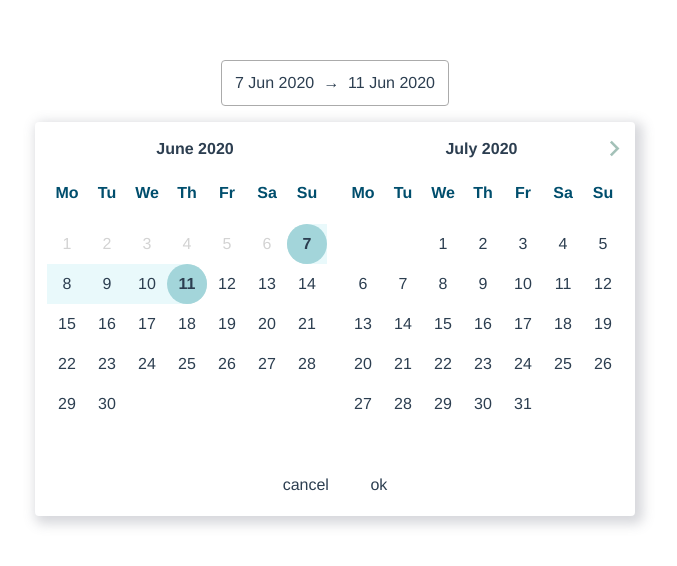
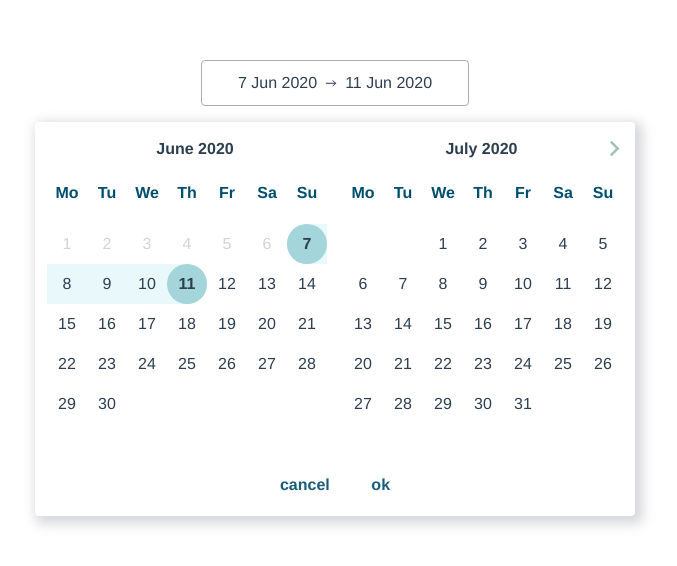
Before and after one commit to irosgrim/date-picker, a Vue app: page / in a window 1280 px wide. Shown: the top 566 px of the page, without its empty margins (305-982 px from the left). Built offline with nearby package versions, Linux system fonts and the light colour scheme.

Commit message:
fix some styling

```diff
--- a/src/App.vue
+++ b/src/App.vue
@@ -1,12 +1,14 @@
 <template>
     <div id="app">
         <div
-            class="date-button"
+            class="date-picker-toggle-btn cursor-pointer"
             @click="() => showDatePicker = !showDatePicker"
             ref="date-picker-toggle-button"
         >
             <div>{{formatDate(startDate)}}</div>
-            <div v-if="endDate">&rightarrow;</div>
+            <div v-if="endDate" class="date-interval-separator">
+                <img src="@/components/datePicker/icons/arrow.svg" alt="">
+            </div>
             <div>
                 <div v-if="endDate">{{formatDate(endDate)}}</div>
             </div>
@@ -104,6 +106,7 @@ export default class App extends Vue {
 </script>
 
 <style lang="scss">
+
     #app {
         font-family: Avenir, Helvetica, Arial, sans-serif;
         -webkit-font-smoothing: antialiased;
@@ -112,39 +115,49 @@ export default class App extends Vue {
         color: #2c3e50;
         margin-top: 60px;
     }
-    .date-button {
-        max-width: 200px;
+
+    .date-picker-toggle-btn {
+        min-width: 200px;
+        max-width: 240px;
         display: flex;
-        justify-content: space-between;
+        justify-content: center;
         align-items: center;
-        text-align: left;
         border: 1px solid #ababab;
         padding: 0.8rem;
         border-radius: 4px;
         margin: 0 auto;
-        cursor: pointer;
+        .date-interval-separator {
+            height: 16px;
+            width: 20px;
+            margin: 0 4px;
+            img {
+                width: 100%;
+                height: 100%;
             }
+        }
+    }
+
     .date-picker-container {
         margin: 1rem auto;
         box-shadow: 4px 4px 12px 4px rgba(95, 101, 114, 0.25);
         border-radius: 4px;
         max-width: 600px;
-    }
-
         .btns-container {
             display: flex;
             justify-content: center;
             align-items: center;
             padding-bottom: 1rem;
-    }
-
             .btn {
                 padding: 0.4rem 0.8rem;
-        border-radius: 3px;
+                color: #195d7a;
+                font-weight: bold;
                 margin: 0 0.5rem;
+            }
+        }
     }
 
     .cursor-pointer {
         cursor: pointer;
     }
+
 </style>
--- a/src/components/datePicker/DatePicker.vue
+++ b/src/components/datePicker/DatePicker.vue
@@ -9,7 +9,7 @@
                             @click="goToPreviousMonth()"
                             class="arrow-icon"
                         >
-                            <img src="././icons/arrow.svg" alt class="flip-horizontally" />
+                            <img src="././icons/chevron.svg" alt class="flip-horizontally" />
                         </div>
                     </div>
                     <h4>{{month.getMonthNameAndYear(options.monthNames)}}</h4>
@@ -19,7 +19,7 @@
                             @click="goToNextMonth()"
                             class="arrow-icon"
                         >
-                            <img src="././icons/arrow.svg" alt />
+                            <img src="././icons/chevron.svg" alt />
                         </div>
                     </div>
                 </div>
--- a/src/components/datePicker/date-picker.scss
+++ b/src/components/datePicker/date-picker.scss
@@ -80,8 +80,12 @@ a {
     background-color: rgba(196, 240, 243, 0.381);
 }
 .arrow-container {
-    min-width: 16px;
-    min-height: 16px;
+    width: 16px;
+    height: 16px;
+    img {
+        width: 100%;
+        height: 100%;
+    }
 }
 .arrow-icon {
     max-height: 1.2rem;
```
Also changed, not shown: src/components/datePicker/icons/arrow.svg, src/components/datePicker/icons/chevron.svg (added). Lines whose indentation alone changed are shown as unchanged.
